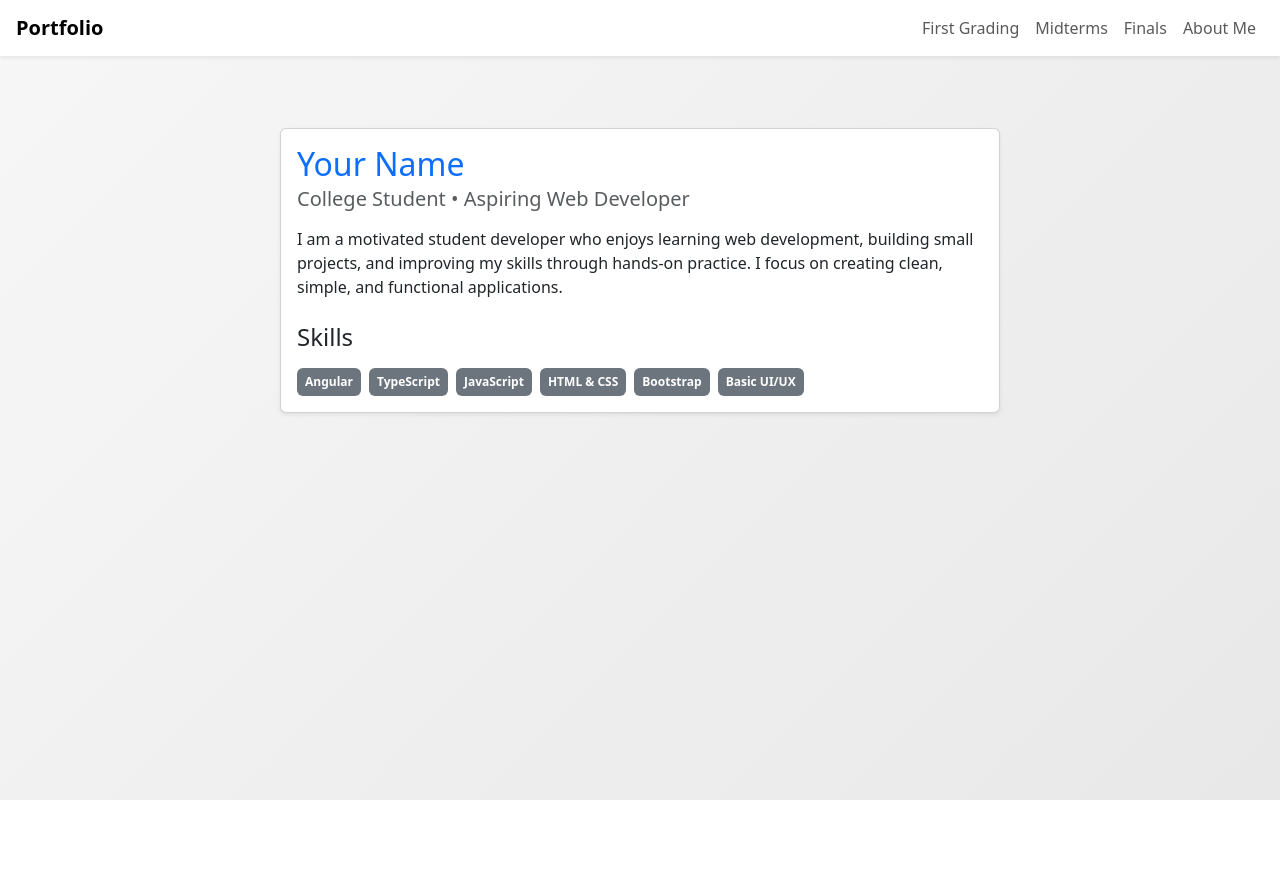
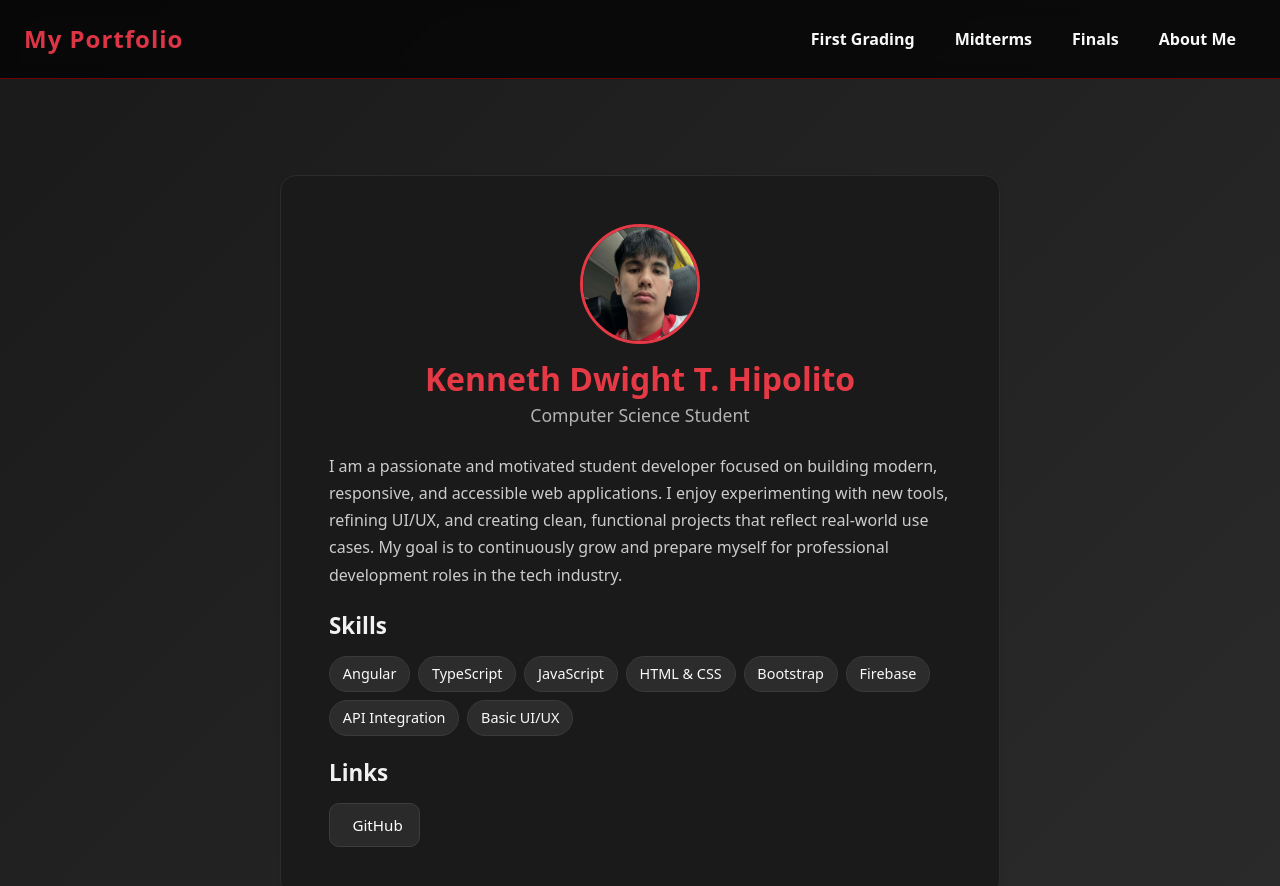
Before and after one commit to chroma-ken/final-portfolio-appdev, an Angular app: page /about in a window 1280 px wide. Shown: the top 886 px of the page. Before the commit the page ends 800 px from the top, so only its background shows below. Built offline with nearby package versions, Linux system fonts and the light colour scheme.

Commit message:
add the wcag elements

```diff
--- a/src/app/about/about.css
+++ b/src/app/about/about.css
@@ -1,52 +1,105 @@
+/* Container */
 .about-container {
-  display: flex;
-  justify-content: center;
-  padding: 40px 20px;
+  color: #e6e6e6;
 }
 
+/* Card */
 .about-card {
-  max-width: 700px;
-  background: #fff;
-  padding: 30px;
-  border-radius: 12px;
-  box-shadow: 0 4px 14px rgba(0,0,0,0.08);
+  background: #1a1a1a;
+  border: 1px solid #2c2c2c;
+  transition: transform 0.3s ease, box-shadow 0.3s ease;
 }
 
-.name {
+.about-card:hover {
+  transform: translateY(-4px);
+  box-shadow: 0 8px 25px rgba(0,0,0,0.35);
+}
+
+/* Name and Heading */
+.about-name {
   font-size: 2rem;
   font-weight: 700;
-  margin: 0 0 5px;
+  color: #e63946; /* red accent */
 }
 
-.role {
-  font-size: 1.2rem;
-  color: #666;
-  margin-bottom: 20px;
+.about-role {
+  color: #b3b3b3;
+  font-size: 1.1rem;
 }
 
-.description {
-  font-size: 1rem;
-  line-height: 1.6;
-  color: #444;
+/* Profile Image */
+.profile-img {
+  width: 120px;
+  height: 120px;
+  object-fit: cover;
+  border-radius: 50%;
+  border: 3px solid #e63946;
 }
 
-.skills-title {
-  margin-top: 25px;
+/* Section Titles */
+.section-title {
   font-size: 1.4rem;
   font-weight: 600;
+  color: #f1f1f1;
 }
 
+/* Description */
+.about-description {
+  line-height: 1.7;
+  color: #cccccc;
+}
+
+/* Skills */
 .skills-list {
   list-style: none;
   padding: 0;
-  margin-top: 10px;
+  display: flex;
+  flex-wrap: wrap;
+  gap: 0.5rem;
 }
 
 .skill-item {
-  padding: 8px 12px;
-  background: #f1f1f1;
-  border-radius: 8px;
-  margin-bottom: 8px;
-  display: inline-block;
-  margin-right: 8px;
+  background: #2c2c2c;
+  border: 1px solid #3a3a3a;
+  padding: 0.4rem 0.8rem;
+  border-radius: 20px;
+  font-size: 0.9rem;
+  color: #fafafa;
+  transition: background 0.3s ease;
 }
+
+.skill-item:hover {
+  background: #e63946;
+}
+
+/* Social Links */
+.social-links {
+  display: flex;
+  flex-wrap: wrap;
+  gap: 0.75rem;
+}
+
+.social-btn {
+  display: flex;
+  align-items: center;
+  gap: 0.4rem;
+
+  background: #2a2a2a;
+  border: 1px solid #3d3d3d;
+  padding: 0.6rem 1rem;
+  border-radius: 10px;
+  color: #ffffff;
+  text-decoration: none;
+  font-size: 0.95rem;
+
+  transition: background 0.3s ease, transform 0.2s ease;
+}
+
+.social-btn:hover {
+  background: #e63946;
+  transform: translateY(-3px);
+}
+
+.social-btn i {
+  font-size: 1.1rem;
+}
--- a/src/app/about/about.html
+++ b/src/app/about/about.html
@@ -1,32 +1,60 @@
-<div class="container py-5">
+<div class="about-container container py-5">
+
   <div class="row justify-content-center">
-    <div class="col-md-8">
+    <div class="col-lg-10 col-xl-8">
 
-      <div class="card shadow-sm">
-        <div class="card-body">
+      <section class="about-card p-4 p-md-5 shadow-sm rounded-4">
 
-          <h2 class="text-primary mb-1">{{ name }}</h2>
-          <h5 class="text-muted mb-3">{{ role }}</h5>
+        <!-- Header -->
+        <header class="text-center mb-4">
+          <img
+            src="profile.jpg"
+            alt="Profile photo of {{ name }}"
+            class="profile-img mb-3"
+          />
 
-          <p class="mb-4">
-            {{ description }}
-          </p>
+          <h1 class="about-name mb-1">{{ name }}</h1>
+          <p class="about-role mb-3">{{ role }}</p>
+        </header>
 
-          <h4 class="mb-3">Skills</h4>
+        <!-- Description -->
+        <p class="about-description mb-4">
+          {{ description }}
+        </p>
 
-          <div class="d-flex flex-wrap gap-2">
-            <span
-              *ngFor="let skill of skills"
-              class="badge bg-secondary p-2"
+        <!-- Skills Section -->
+        <section aria-labelledby="skills-title">
+          <h2 id="skills-title" class="section-title mb-3">Skills</h2>
+
+          <ul class="skills-list">
+            <li *ngFor="let skill of skills" class="skill-item">
+              {{ skill }}
+            </li>
+          </ul>
+        </section>
+
+        <!-- Social Links -->
+        <section aria-labelledby="social-title" class="mt-4">
+          <h2 id="social-title" class="section-title mb-3">Links</h2>
+
+          <div class="social-links">
+            <a
+              *ngFor="let link of socialLinks"
+              [href]="link.url"
+              target="_blank"
+              rel="noopener noreferrer"
+              class="social-btn"
             >
-              {{ skill }}
-            </span>
+              <i [class]="link.icon" aria-hidden="true"></i>
+              <span>{{ link.label }}</span>
+            </a>
           </div>
+        </section>
 
-        </div>
-      </div>
+      </section>
 
     </div>
   </div>
-<router-outlet/>
+
+  <router-outlet></router-outlet>
 </div>
--- a/src/app/about/about.ts
+++ b/src/app/about/about.ts
@@ -11,22 +11,37 @@ import { RouterOutlet } from '@angular/router';
   styleUrl: './about.css',
 })
 export class About {
-   name: string = 'Your Name';
-  role: string = 'College Student • Aspiring Web Developer';
+
+  name: string = 'Kenneth Dwight T. Hipolito';
+  role: string = 'Computer Science Student';
 
   description: string = `
-    I am a motivated student developer who enjoys learning web development,
-    building small projects, and improving my skills through hands-on practice.
-    I focus on creating clean, simple, and functional applications.
+    I am a passionate and motivated student developer focused on building modern,
+    responsive, and accessible web applications. I enjoy experimenting with new
+    tools, refining UI/UX, and creating clean, functional projects that reflect
+    real-world use cases. My goal is to continuously grow and prepare myself for
+    professional development roles in the tech industry.
   `;
 
+  // Skills dynamically rendered as badges
   skills: string[] = [
     'Angular',
     'TypeScript',
     'JavaScript',
     'HTML & CSS',
     'Bootstrap',
-    'Basic UI/UX'
+    'Firebase',
+    'API Integration',
+    'Basic UI/UX',
+  ];
+
+  // Social links for modern portfolios
+  socialLinks = [
+    {
+      label: 'GitHub',
+      url: 'https://github.com/chroma-ken',
+      icon: 'fab fa-github'
+    },
   ];
 
 }
--- a/src/app/app.html
+++ b/src/app/app.html
@@ -1,31 +1,63 @@
-<div class="min-vh-100" style="background: linear-gradient(135deg, #f7f7f7, #e8e8e8);">
+<div class="min-vh-100 d-flex flex-column"
+     style="background: linear-gradient(135deg, #1a1a1a, #2b2b2b);">
 
   <!-- Navbar -->
-  <nav class="navbar navbar-expand-lg navbar-light bg-white shadow-sm px-3">
-    <a class="navbar-brand fw-bold" routerLink="first-grading">Portfolio</a>
+  <nav class="navbar navbar-expand-lg px-4 py-3"
+       style="
+         background: rgba(0, 0, 0, 0.7);
+         backdrop-filter: blur(8px);
+         border-bottom: 1px solid rgba(255, 0, 0, 0.4);
+       ">
+    <a class="navbar-brand fw-bold text-danger fs-4" routerLink="first-grading">
+      <span style="letter-spacing: 1px;">My Portfolio</span>
+    </a>
 
-    <button class="navbar-toggler" type="button" data-bs-toggle="collapse" data-bs-target="#navbarNav">
+    <button class="navbar-toggler bg-danger" type="button"
+            data-bs-toggle="collapse" data-bs-target="#navbarNav">
       <span class="navbar-toggler-icon"></span>
     </button>
 
     <div class="collapse navbar-collapse" id="navbarNav">
       <ul class="navbar-nav ms-auto">
 
-
-        <li class="nav-item">
-          <a class="nav-link" routerLink="first-grading">First Grading</a>
+        <li class="nav-item mx-1">
+          <a class="nav-link text-light fw-semibold px-3 rounded"
+             style="transition: 0.3s;"
+             routerLink="first-grading"
+             onmouseover="this.style.background='rgba(255,0,0,0.25)'"
+             onmouseout="this.style.background='transparent'">
+            First Grading
+          </a>
         </li>
 
-        <li class="nav-item">
-          <a class="nav-link" routerLink="midterms">Midterms</a>
+        <li class="nav-item mx-1">
+          <a class="nav-link text-light fw-semibold px-3 rounded"
+             style="transition: 0.3s;"
+             routerLink="midterms"
+             onmouseover="this.style.background='rgba(255,0,0,0.25)'"
+             onmouseout="this.style.background='transparent'">
+            Midterms
+          </a>
         </li>
 
-        <li class="nav-item">
-          <a class="nav-link" routerLink="finals">Finals</a>
+        <li class="nav-item mx-1">
+          <a class="nav-link text-light fw-semibold px-3 rounded"
+             style="transition: 0.3s;"
+             routerLink="finals"
+             onmouseover="this.style.background='rgba(255,0,0,0.25)'"
+             onmouseout="this.style.background='transparent'">
+            Finals
+          </a>
         </li>
 
-         <li class="nav-item">
-          <a class="nav-link" routerLink="about">About Me</a>
+        <li class="nav-item mx-1">
+          <a class="nav-link text-light fw-semibold px-3 rounded"
+             style="transition: 0.3s;"
+             routerLink="about"
+             onmouseover="this.style.background='rgba(255,0,0,0.25)'"
+             onmouseout="this.style.background='transparent'">
+            About Me
+          </a>
         </li>
 
       </ul>
@@ -33,7 +65,7 @@
   </nav>
 
   <!-- Routed pages -->
-  <div class="container py-4">
+  <div class="container py-5 text-light">
     <router-outlet></router-outlet>
   </div>
 
--- a/src/app/finals/finals.css
+++ b/src/app/finals/finals.css
@@ -1,11 +1,48 @@
-/* Make cards look cleaner */
-.card {
-  border-radius: 10px;
-}
 
-/* Card images same height */
-.card-img-top {
-  height: 180px;
-  object-fit: cover;
-  border-radius: 10px 10px 0 0;
-}
+  /* Equal card heights */
+  .project-card .card {
+    display: flex;
+    flex-direction: column;
+    background: #1e1e1e;
+    border: 1px solid #2c2c2c;
+    color: #f0f0f0;
+    transition: 0.3s ease;
+  }
+
+  /* Hover effect */
+  .project-card .card:hover {
+    transform: translateY(-4px);
+    box-shadow: 0 6px 20px rgba(255, 0, 0, 0.4);
+  }
+
+  /* Card body grows equally */
+  .project-card .card-body {
+    flex-grow: 1;
+  }
+
+  /* Equal image proportions */
+  .project-card img {
+    height: 180px;
+    object-fit: cover;
+  }
+
+  /* Input styling WCAG friendly */
+  .form-control {
+    background-color: #2b2b2b !important;
+    border: 1px solid #444 !important;
+    color: #fff !important;
+  }
+  .form-control::placeholder {
+    color: #bfbfbf !important;
+  }
+
+  /* Red button for theme consistency */
+  .btn-red {
+    background-color: #d60000;
+    color: white;
+    border: none;
+  }
+  .btn-red:hover {
+    background-color: #b50000;
+    color: white;
+  }
--- a/src/app/first-grading/first-grading.css
+++ b/src/app/first-grading/first-grading.css
@@ -1,11 +1,50 @@
-/* Make cards look cleaner */
-.card {
-  border-radius: 10px;
-}
 
-/* Card images same height */
-.card-img-top {
-  height: 180px;
-  object-fit: cover;
-  border-radius: 10px 10px 0 0;
-}
+  /* Ensures all cards match height */
+  .project-card .card {
+    display: flex;
+    flex-direction: column;
+  }
+  .project-card .card-body {
+    flex-grow: 1;
+  }
+
+  /* Make images equal proportion */
+  .project-card img {
+    height: 180px;
+    object-fit: cover; /* Ensures same height look */
+  }
+
+  /* Accessible hover styling */
+  .card:hover {
+    transform: translateY(-4px);
+    transition: 0.3s ease;
+    box-shadow: 0 6px 20px rgba(255, 0, 0, 0.4);
+  }
+
+  /* High-contrast buttons */
+  .btn-red {
+    background-color: #d60000;
+    color: white;
+    border: none;
+  }
+  .btn-red:hover {
+    background-color: #b50000;
+    color: white;
+  }
+
+  /* Card theme */
+  .modern-card {
+    background: #1e1e1e;
+    border: 1px solid #2c2c2c;
+    color: #f0f0f0;
+  }
+
+  /* Input WCAG contrast */
+  .form-control {
+    background-color: #2b2b2b !important;
+    border: 1px solid #444 !important;
+    color: #fff !important;
+  }
+  .form-control::placeholder {
+    color: #bfbfbf !important;
+  }
--- a/src/app/first-grading/first-grading.html
+++ b/src/app/first-grading/first-grading.html
@@ -1,35 +1,39 @@
 <div class="container mt-4">
 
+  <!-- Search -->
   <div class="row mb-4">
-    <div class="col-md-8">
+
+    <div class="col-md-8 mb-2">
       <input
         type="text"
         class="form-control"
         placeholder="Search project..."
         [(ngModel)]="searchName"
         (input)="filterCards()"
+        aria-label="Search projects"
       >
     </div>
 
     <div class="col-md-4">
-      <button class="btn btn-primary w-100" (click)="filterCards()">
+      <button class="btn btn-red w-100" (click)="filterCards()">
         Search
       </button>
     </div>
+
   </div>
 
-  <!-- Cards -->
+  <!-- Project Cards -->
   <div class="row">
 
     <!-- CARD 1 -->
     <div class="col-md-4 mb-4 project-card">
-      <div class="card shadow-sm h-100">
-        <img src="fg1.png" class="card-img-top" alt="Project 1">
-        <div class="card-body">
+      <div class="card shadow-sm h-100 modern-card">
+        <img src="fg1.png" class="card-img-top" alt="Personal Information Website preview">
+        <div class="card-body d-flex flex-column">
           <h5 class="card-title">Personal Information Webpage using Angular</h5>
           <a href="https://chroma-ken.github.io/personal-info/"
              target="_blank"
-             class="btn btn-success w-100">
+             class="btn btn-red mt-auto w-100">
             Visit Project
           </a>
         </div>
@@ -38,13 +42,13 @@
 
     <!-- CARD 2 -->
     <div class="col-md-4 mb-4 project-card">
-      <div class="card shadow-sm h-100">
-        <img src="fg2.png" class="card-img-top" alt="Project 2">
-        <div class="card-body">
+      <div class="card shadow-sm h-100 modern-card">
+        <img src="fg2.png" class="card-img-top" alt="Order Card preview">
+        <div class="card-body d-flex flex-column">
           <h5 class="card-title">Order Card Using Angular and Bootstrap CSS</h5>
           <a href="https://chroma-ken.github.io/order-card/"
              target="_blank"
-             class="btn btn-success w-100">
+             class="btn btn-red mt-auto w-100">
             Visit Project
           </a>
         </div>
@@ -53,41 +57,45 @@
 
     <!-- CARD 3 -->
     <div class="col-md-4 mb-4 project-card">
-      <div class="card shadow-sm h-100">
-        <img src="fg3.png" class="card-img-top" alt="Project 3">
-        <div class="card-body">
-          <h5 class="card-title">Portfolio Website with Home, About, and Contact Components</h5>
+      <div class="card shadow-sm h-100 modern-card">
+        <img src="fg3.png" class="card-img-top" alt="Portfolio Website preview">
+        <div class="card-body d-flex flex-column">
+          <h5 class="card-title">
+            Portfolio Website with Home, About, and Contact Components
+          </h5>
           <a href="https://chroma-ken.github.io/portfolio-angular/home"
              target="_blank"
-             class="btn btn-success w-100">
+             class="btn btn-red mt-auto w-100">
             Visit Project
           </a>
         </div>
       </div>
     </div>
 
-     <div class="col-md-4 mb-4 project-card">
-      <div class="card shadow-sm h-100">
-        <img src="assets/img/project3.png" class="card-img-top" alt="Project 3">
-        <div class="card-body">
+    <!-- CARD 4 -->
+    <div class="col-md-4 mb-4 project-card">
+      <div class="card shadow-sm h-100 modern-card">
+        <img src="assets/img/project3.png" class="card-img-top" alt="Simple Product Catalog preview">
+        <div class="card-body d-flex flex-column">
           <h5 class="card-title">Simple Product Catalog</h5>
           <a href="https://chroma-ken.github.io/product-catalog"
              target="_blank"
-             class="btn btn-success w-100">
+             class="btn btn-red mt-auto w-100">
             Visit Project
           </a>
         </div>
       </div>
     </div>
 
-     <div class="col-md-4 mb-4 project-card">
-      <div class="card shadow-sm h-100">
-        <img src="fg5.png" class="card-img-top" alt="Project 3">
-        <div class="card-body">
+    <!-- CARD 5 -->
+    <div class="col-md-4 mb-4 project-card">
+      <div class="card shadow-sm h-100 modern-card">
+        <img src="fg5.png" class="card-img-top" alt="First Grading Exam preview">
+        <div class="card-body d-flex flex-column">
           <h5 class="card-title">First Grading Exam</h5>
           <a href="https://chroma-ken.github.io/kenneth_APPDEV1_FG/product-list"
              target="_blank"
-             class="btn btn-success w-100">
+             class="btn btn-red mt-auto w-100">
             Visit Project
           </a>
         </div>
@@ -96,6 +104,6 @@
 
   </div>
 
-  <router-outlet/>
+  <router-outlet></router-outlet>
 
 </div>
--- a/src/app/midterm/midterm.css
+++ b/src/app/midterm/midterm.css
@@ -1,11 +1,48 @@
-/* Make cards look cleaner */
-.card {
-  border-radius: 10px;
-}
+/* Equal card height + modern theme */
+  .project-card .card {
+    display: flex;
+    flex-direction: column;
+    background: #1e1e1e;
+    border: 1px solid #2c2c2c;
+    color: #f0f0f0;
+    transition: 0.3s ease;
+  }
 
-/* Card images same height */
-.card-img-top {
-  height: 180px;
-  object-fit: cover;
-  border-radius: 10px 10px 0 0;
-}
+  /* Hover elevation effect */
+  .project-card .card:hover {
+    transform: translateY(-4px);
+    box-shadow: 0 6px 20px rgba(255, 0, 0, 0.4);
+  }
+
+  /* Fix long text making uneven heights */
+  .project-card .card-body {
+    flex-grow: 1;
+    display: flex;
+    flex-direction: column;
+  }
+
+  /* Uniform image height */
+  .project-card img {
+    height: 180px;
+    object-fit: cover;
+  }
+
+  /* WCAG-friendly dark input */
+  .form-control {
+    background-color: #2b2b2b !important;
+    border: 1px solid #444 !important;
+    color: #fff !important;
+  }
+  .form-control::placeholder {
+    color: #bfbfbf !important;
+  }
+
+  /* Themed red button */
+  .btn-red {
+    background-color: #d60000;
+    color: white;
+    border: none;
+  }
+  .btn-red:hover {
+    background-color: #b50000;
+  }
```
Also changed, not shown: src/app/finals/finals.html (+17 -12 lines), src/app/midterm/midterm.html (+27 -21 lines), public/profile.jpg (added).
